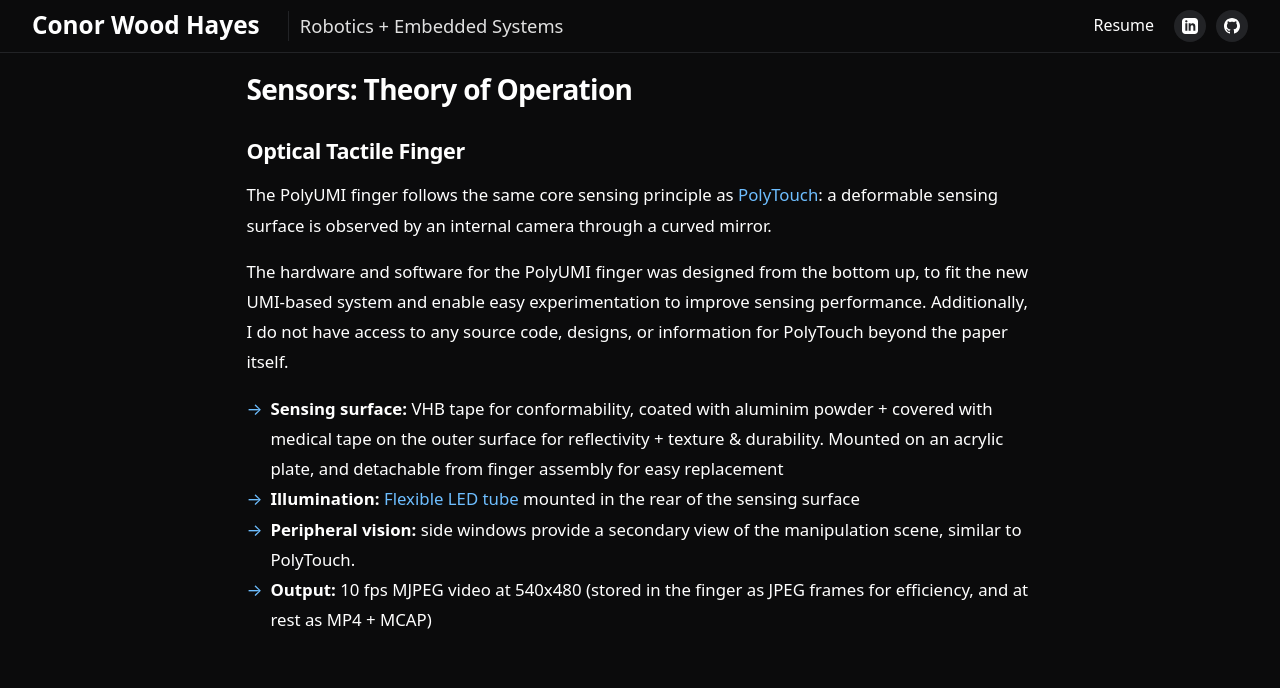
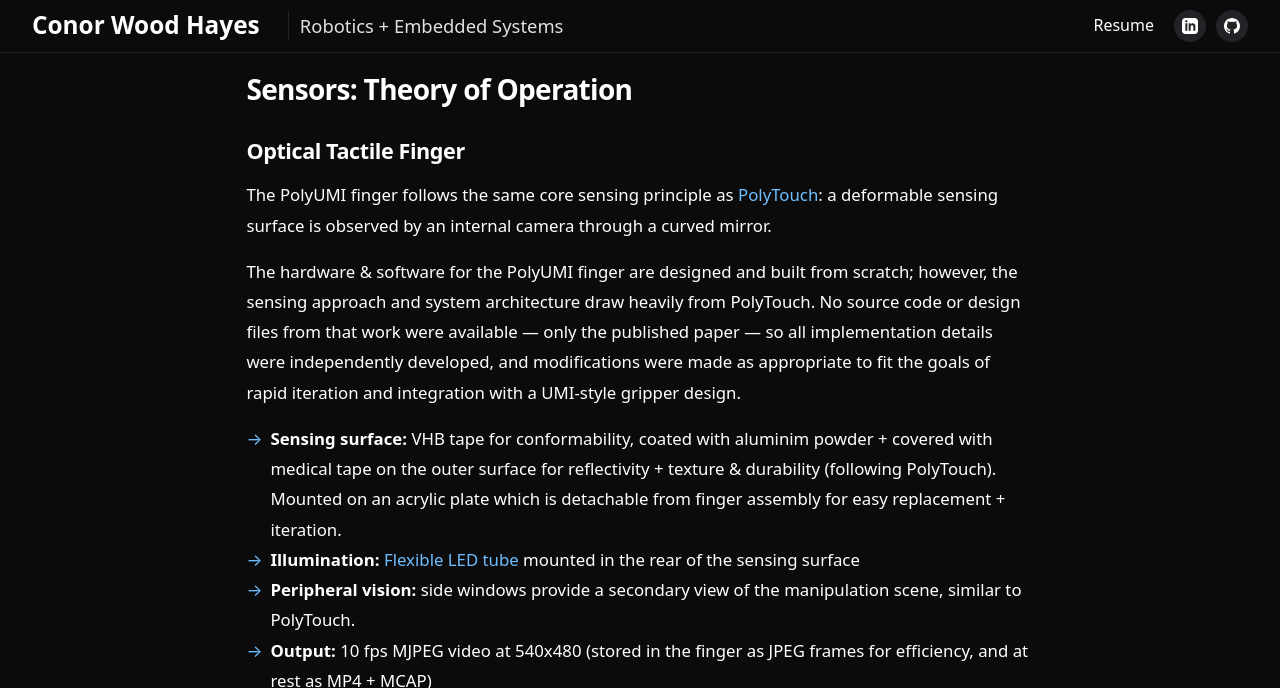
Before and after one commit to cwoodhayes/cwoodhayes.github.io, a Jekyll site: the page built from _projects/PolyUMI.md, in a window 1280 px wide and 900 px high, scrolled down 6006 px, cut to the strip 0-688 px from the top of the window. Built offline with Jekyll 4.4.1, drawn with Linux system fonts in a browser that asks for light colours.

Commit message:
added appropriate ty to polytouch

```diff
--- a/_projects/PolyUMI.md
+++ b/_projects/PolyUMI.md
@@ -95,9 +95,9 @@ All firmware and software is written from scratch, with the following priorities
 ### Optical Tactile Finger
 The PolyUMI finger follows the same core sensing principle as [PolyTouch](https://polytouch.alanz.info/): a deformable sensing surface is observed by an internal camera through a curved mirror.
 
-The hardware and software for the PolyUMI finger was designed from the bottom up, to fit the new UMI-based system and enable easy experimentation to improve sensing performance. Additionally, I do not have access to any source code, designs, or information for PolyTouch beyond the paper itself.
+The hardware & software for the PolyUMI finger are designed and built from scratch; however, the sensing approach and system architecture draw heavily from PolyTouch. No source code or design files from that work were available — only the published paper — so all implementation details were independently developed, and modifications were made as appropriate to fit the goals of rapid iteration and integration with a UMI-style gripper design.
 
-- **Sensing surface:** VHB tape for conformability, coated with aluminim powder + covered with medical tape on the outer surface for reflectivity + texture & durability. Mounted on an acrylic plate, and detachable from finger assembly for easy replacement
+- **Sensing surface:** VHB tape for conformability, coated with aluminim powder + covered with medical tape on the outer surface for reflectivity + texture & durability (following PolyTouch). Mounted on an acrylic plate which is detachable from finger assembly for easy replacement + iteration.
 - **Illumination:** [Flexible LED tube](https://www.digikey.com/en/products/detail/adafruit-industries-llc/6143/26250001) mounted in the rear of the sensing surface
 - **Peripheral vision:** side windows provide a secondary view of the manipulation scene, similar to PolyTouch.
 - **Output:** 10 fps MJPEG video at 540x480 (stored in the finger as JPEG frames for efficiency, and at rest as MP4 + MCAP)
```
